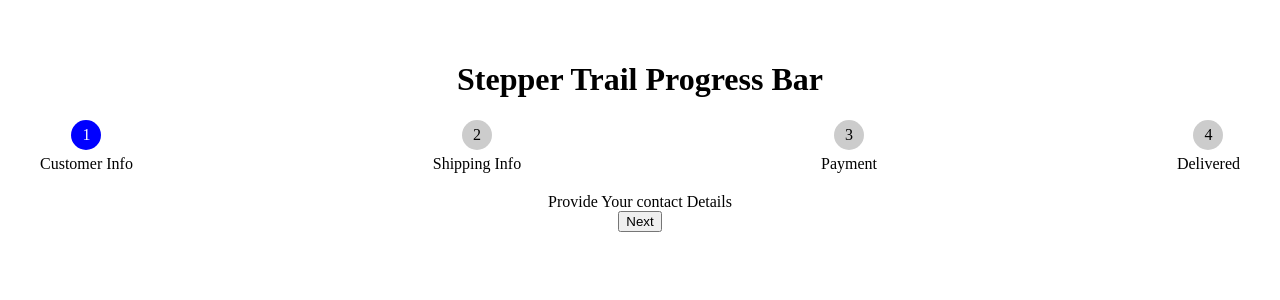
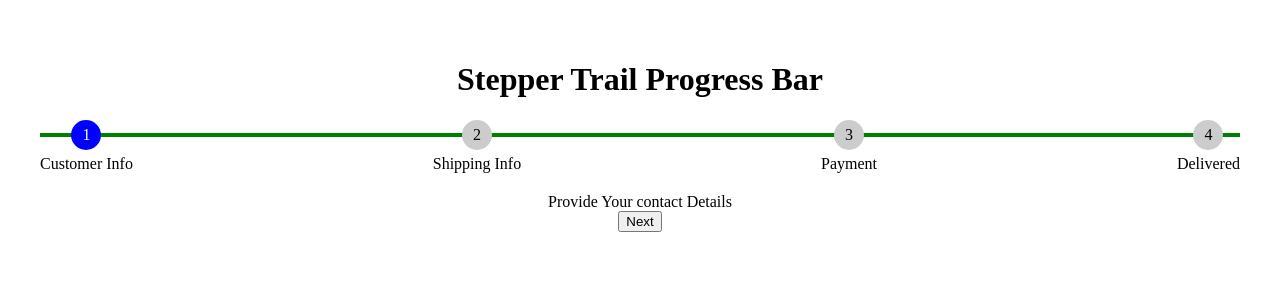
Before and after one commit to aashikofsach/Stepper_MCQ13, a React (Vite) app: page / in a window 1280 px wide. Shown: the top 300 px of the page. Built offline with nearby package versions, Linux system fonts and the light colour scheme.

Commit message:
set the position of progress bar on step using position absolute

```diff
--- a/src/App.css
+++ b/src/App.css
@@ -6,6 +6,7 @@
 }
 
 .stepper {
+  position: relative;
   display: flex;
   justify-content: space-between;
   text-align: center;
@@ -37,3 +38,19 @@
   background-color: green;
   color: white;
 }
+.progress-bar {
+  position: absolute;
+  top: 25%;
+  width: 100%;
+  height: 4px;
+  /* padding: 10px; */
+  /* border: 1px solid black; */
+  background-color: #ccc;
+  /* overflow: none; */
+}
+.progress {
+  /* background-color: red; */
+  background-color: #ccc;
+  height: 100%;
+  background-color: green;
+}
--- a/src/components/CheckoutStepper.jsx
+++ b/src/components/CheckoutStepper.jsx
@@ -4,7 +4,7 @@ function CheckoutStepper({ stepsConfig = [] }) {
     const [stepUser, setStepUser] = useState(1);
     const [completed, setCompleted] = useState(false)
 
-    let ActiveComponent = stepsConfig[stepUser-1].Component;
+    let ActiveComponent = stepsConfig[stepUser-1]?.Component;
 
 
     function handleNext()
@@ -36,6 +36,9 @@ function CheckoutStepper({ stepsConfig = [] }) {
 
                     </div>)
                 }
+                <div className="progress-bar">
+                    <div className="progress"></div>
+                </div>
             </div>
 
            <ActiveComponent/>
```
